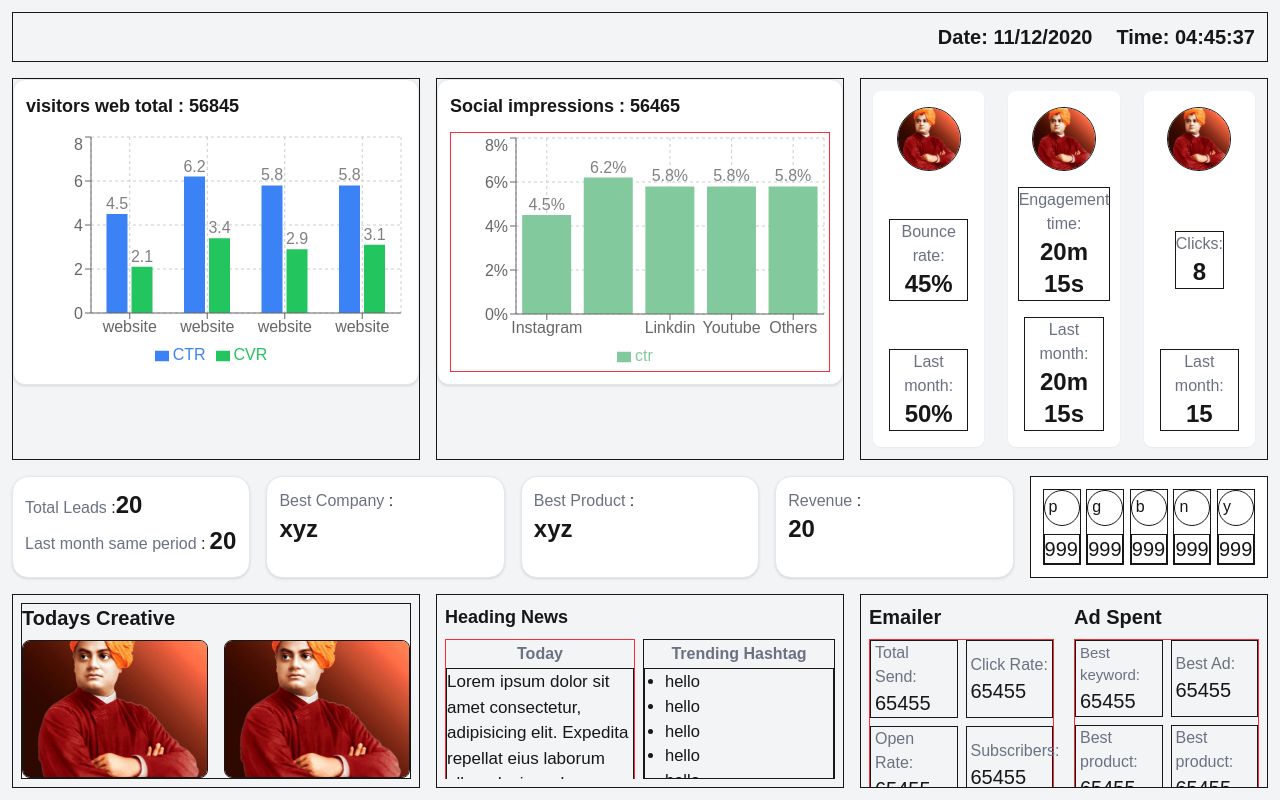
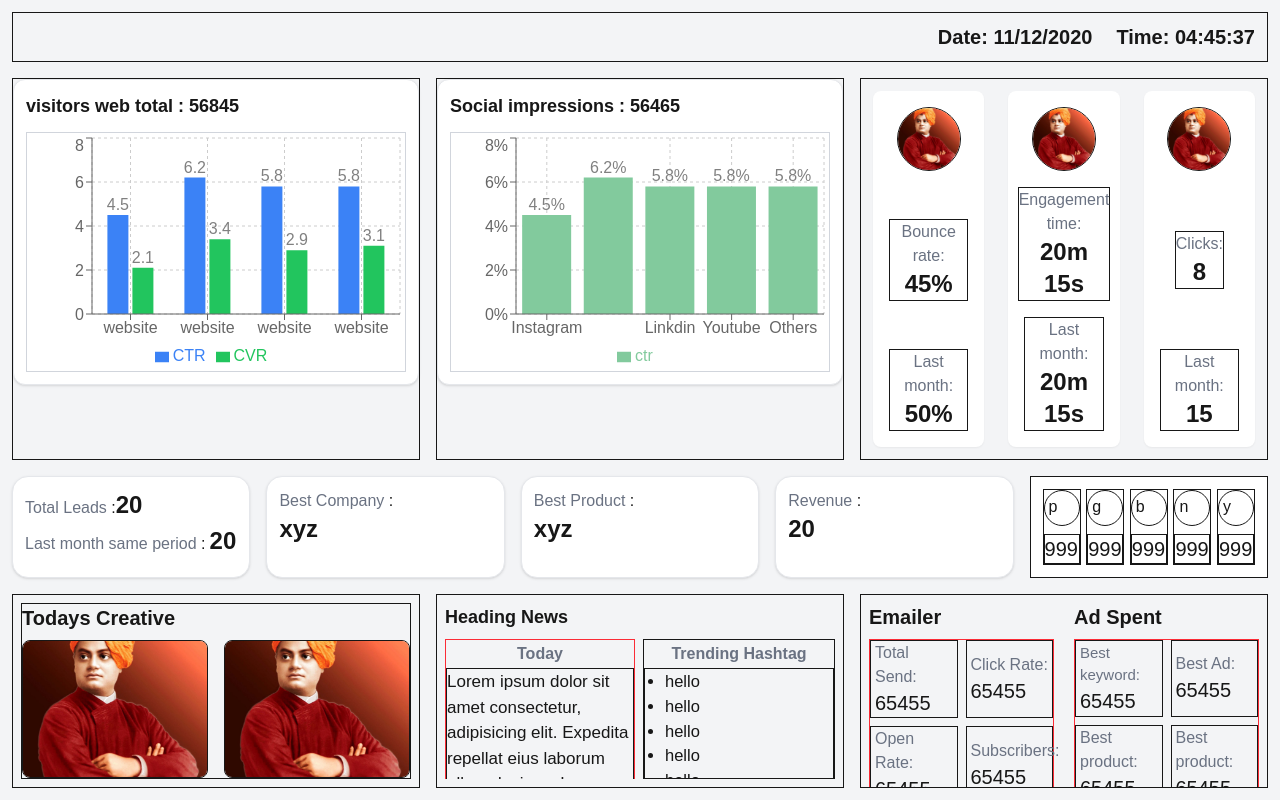
Before and after one commit to Amarjit-Gupta/next-js-dashboard, a Next.js app: page / in a window 1280 px wide. Built offline with nearby package versions, Linux system fonts and the light colour scheme.

Commit message:
first-commit

```diff
--- a/app/BarchartDouble/page.jsx
+++ b/app/BarchartDouble/page.jsx
@@ -83,7 +83,7 @@ const BarChartDouble = () => {
     <div className="bg-white p-3 rounded-xl border w-full min-w-0 flex flex-col shadow-sm hover:shadow-lg border-gray-200 transition-shadow duration-500">
       <h2 className="text-lg font-semibold mb-3">visitors web total : 56845</h2>
       <div className="w-full min-w-0 h-60 overflow-hidden">
-        <ResponsiveContainer width="100%" height={240}>
+        <ResponsiveContainer width="100%" height={240} className="border border-gray-300 h-full">
           <BarChart data={data} barCategoryGap="20%">
             <CartesianGrid strokeDasharray="3 3" />
             <XAxis dataKey="title" />
--- a/app/BarchartSingle/page.jsx
+++ b/app/BarchartSingle/page.jsx
@@ -31,7 +31,7 @@ const BarChartSingle = () => {
     <div className="bg-white p-3 rounded-xl border w-full min-w-0 flex flex-col shadow-sm hover:shadow-lg border-gray-200 transition-shadow duration-500">
       <h2 className="text-lg font-semibold mb-3">Social impressions : 56465</h2>
       <div className="w-full min-w-0 h-60 overflow-hidden">
-        <ResponsiveContainer width="100%" height={240} className="border border-red-500 h-full">
+        <ResponsiveContainer width="100%" height={240} className="border border-gray-300 h-full">
           <BarChart data={data}>
             <CartesianGrid strokeDasharray="3 3" />
             <XAxis dataKey="title" />
```
